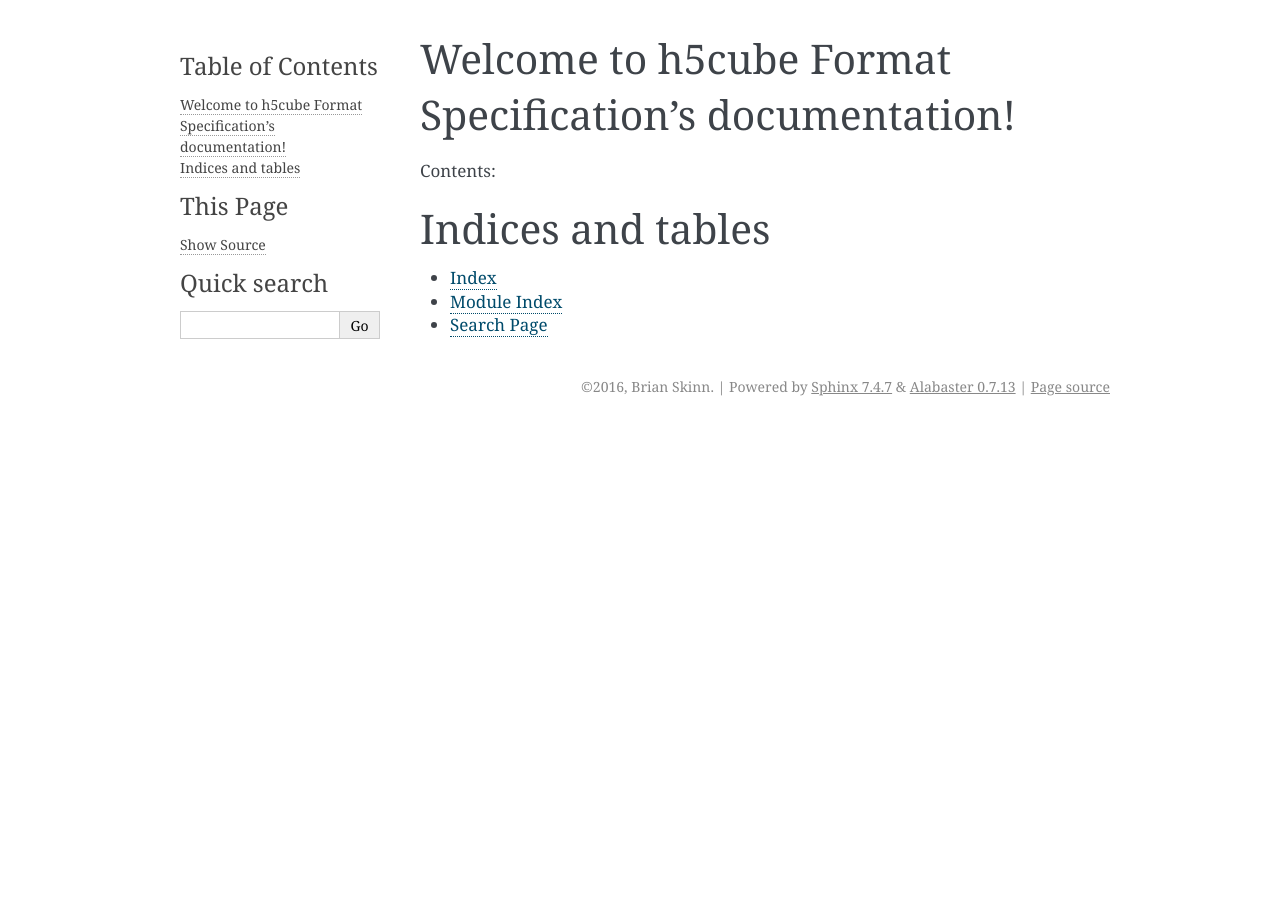
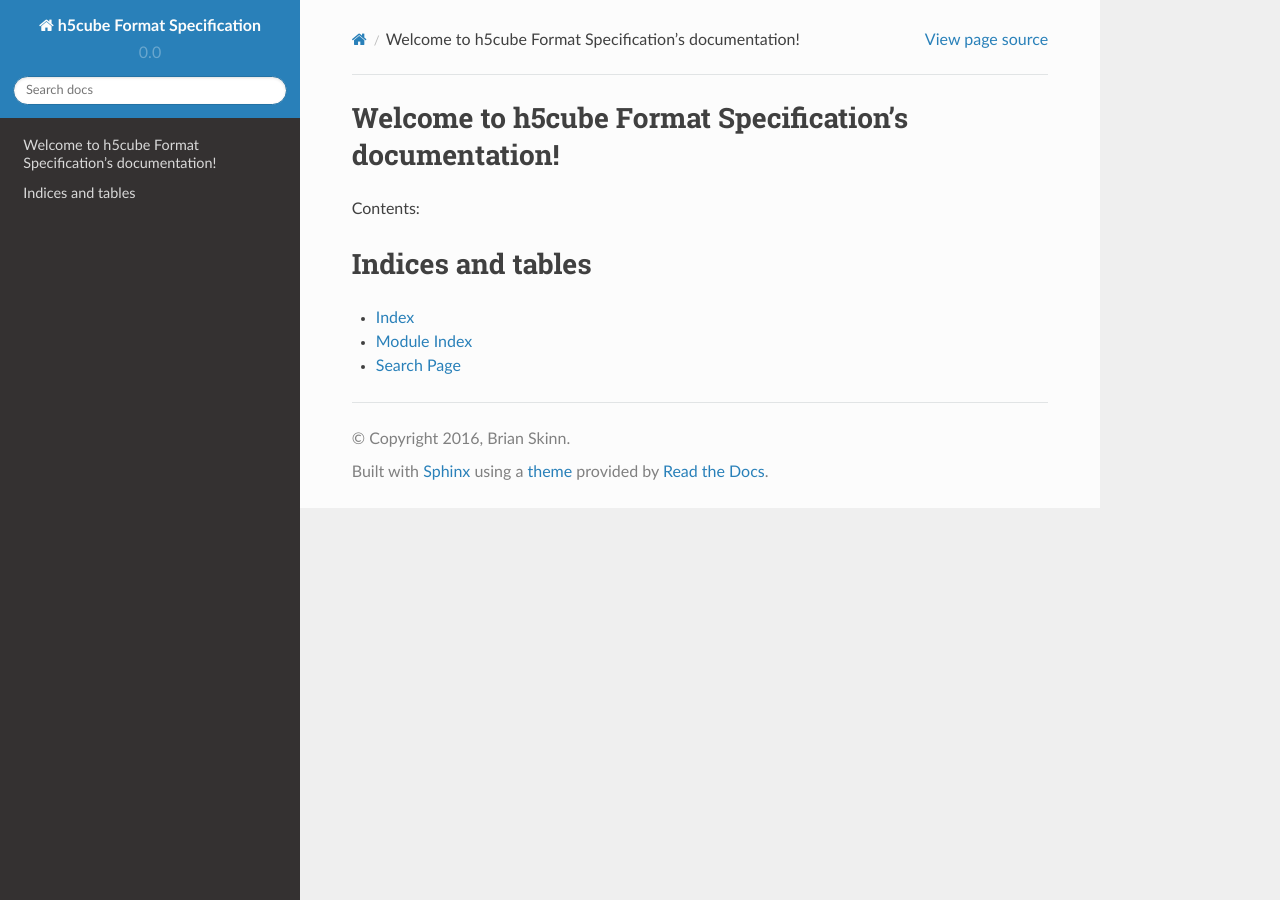
Before and after one commit to bskinn/h5cube-spec, a Sphinx documentation site: the page built from doc/source/index.rst, in a window 1280 px wide. Built offline with Sphinx 7.4.7 and the Read the Docs theme 2.0.0, drawn with Linux system fonts in a browser that asks for light colours.

Commit message:
ADMIN: Sphinx config, .gitignore tweaks

```diff
--- a/doc/source/conf.py
+++ b/doc/source/conf.py
@@ -25,7 +25,7 @@
 
 # If your documentation needs a minimal Sphinx version, state it here.
 #
-# needs_sphinx = '1.0'
+needs_sphinx = '1.0'
 
 # Add any Sphinx extension module names here, as strings. They can be
 # extensions coming with Sphinx (named 'sphinx.ext.*') or your custom
@@ -80,7 +80,7 @@ language = None
 #
 # Else, today_fmt is used as the format for a strftime call.
 #
-# today_fmt = '%B %d, %Y'
+today_fmt = '%d %b %Y'
 
 # List of patterns, relative to source directory, that match files and
 # directories to ignore when looking for source files.
@@ -124,7 +124,7 @@ todo_include_todos = True
 # The theme to use for HTML and HTML Help pages.  See the documentation for
 # a list of builtin themes.
 #
-html_theme = 'alabaster'
+html_theme = 'sphinx_rtd_theme'
 
 # Theme options are theme-specific and customize the look and feel of a theme
 # further.  For a list of options available for each theme, see the
```
Also changed, not shown: 1 other file.
